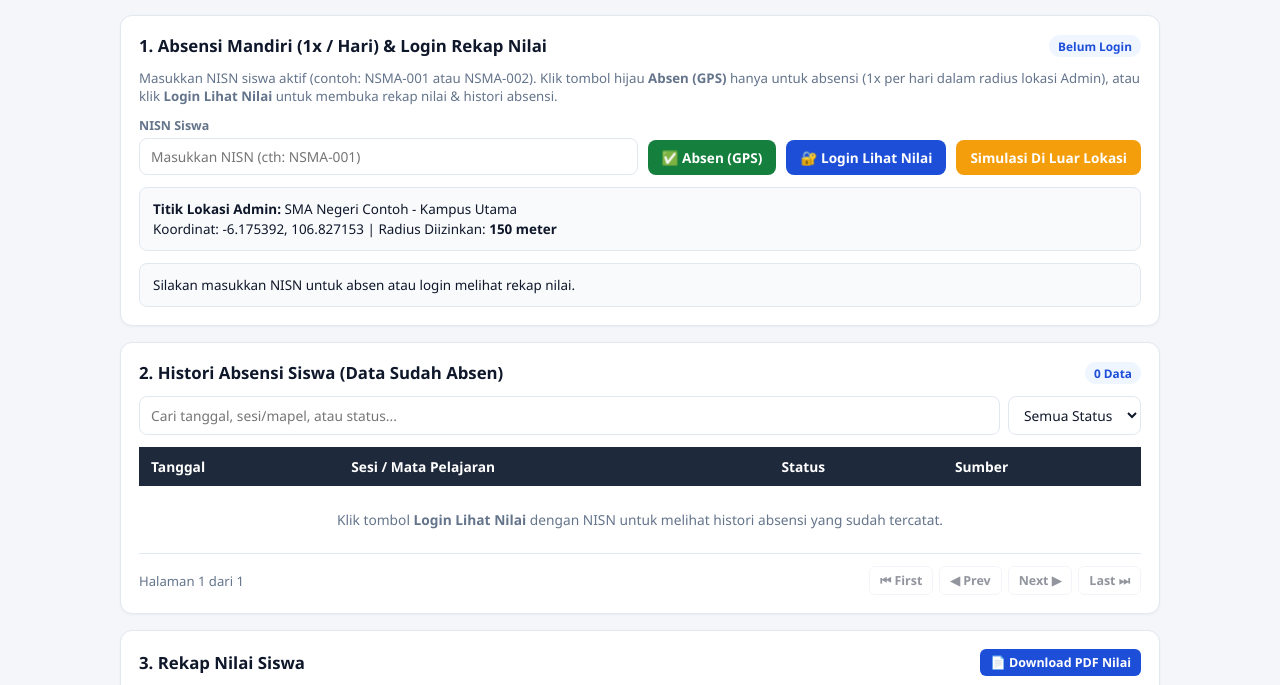
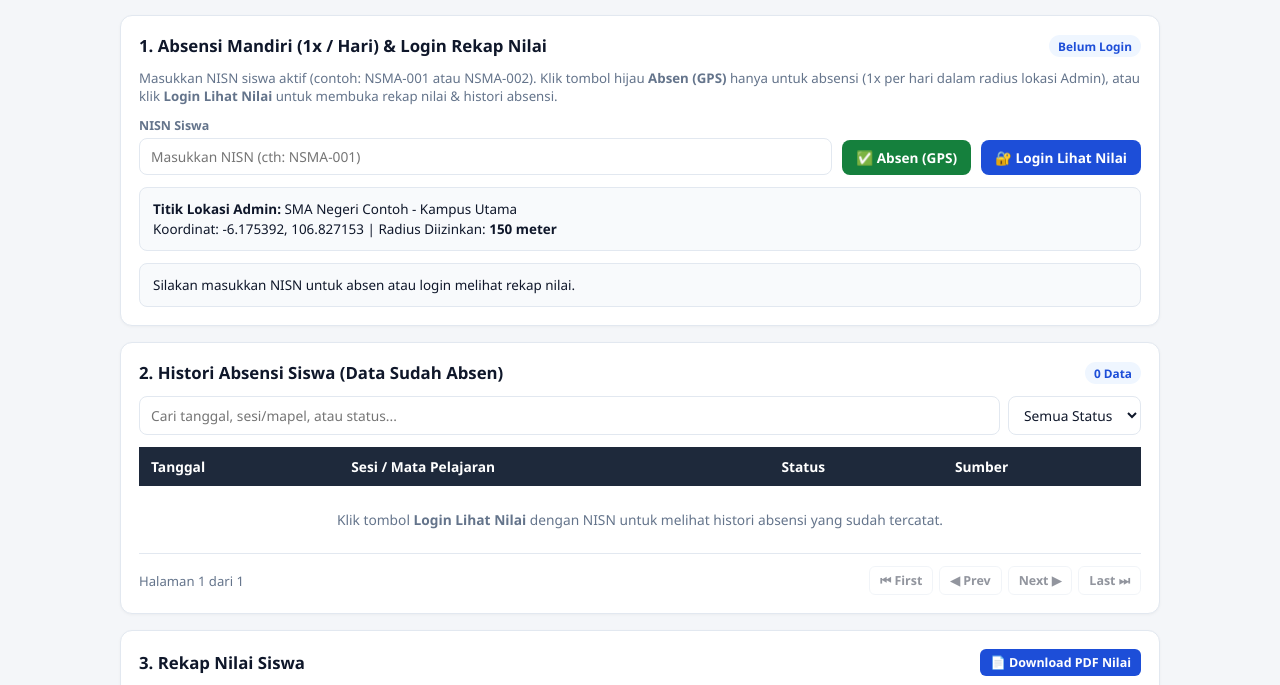
Before and after one commit to chris06373/admin-SMA-html, a plain HTML site: page absensi-siswa.html in a window 1280 px wide. Shown: the part 76-761 px from the top of the page. Drawn offline with Linux system fonts and the light colour scheme.

Commit message:
Update absensi-siswa.html

```diff
--- a/absensi-siswa.html
+++ b/absensi-siswa.html
@@ -144,7 +144,6 @@
         </div>
         <button class="btn btn-success" id="btnAbsenHijau" onclick="prosesAbsenSaja(false)">✅ Absen (GPS)</button>
         <button class="btn btn-primary" id="btnLoginNilai" onclick="prosesLoginLihatNilai()">🔐 Login Lihat Nilai</button>
-        <button class="btn btn-warning" onclick="prosesAbsenSaja(true)">Simulasi Di Luar Lokasi</button>
       </div>
 
       <div id="infoLokasiTarget" class="status-box"></div>
```
